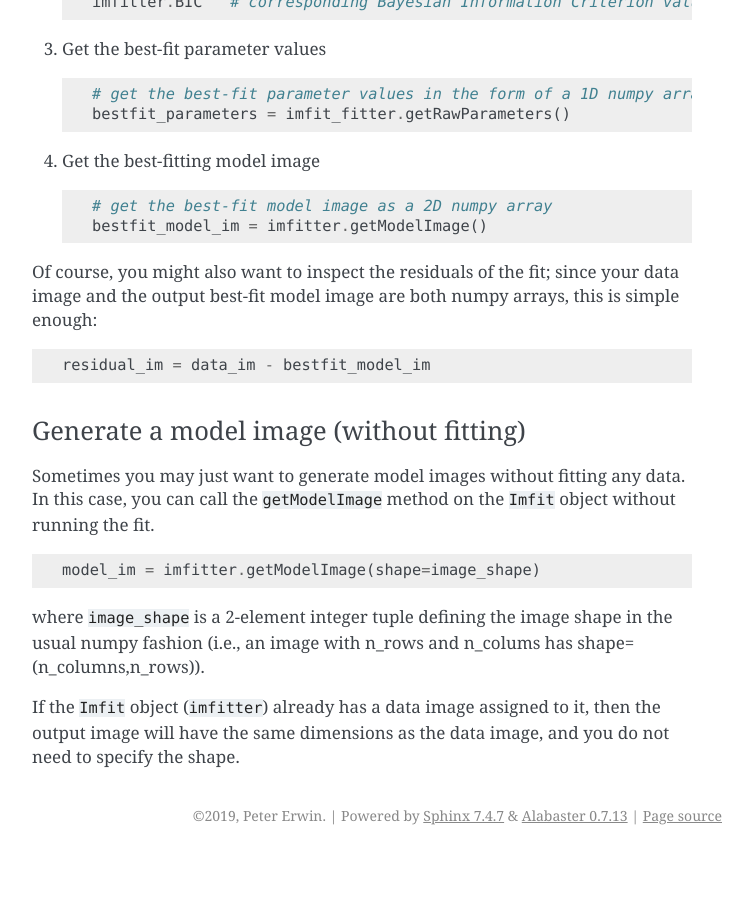
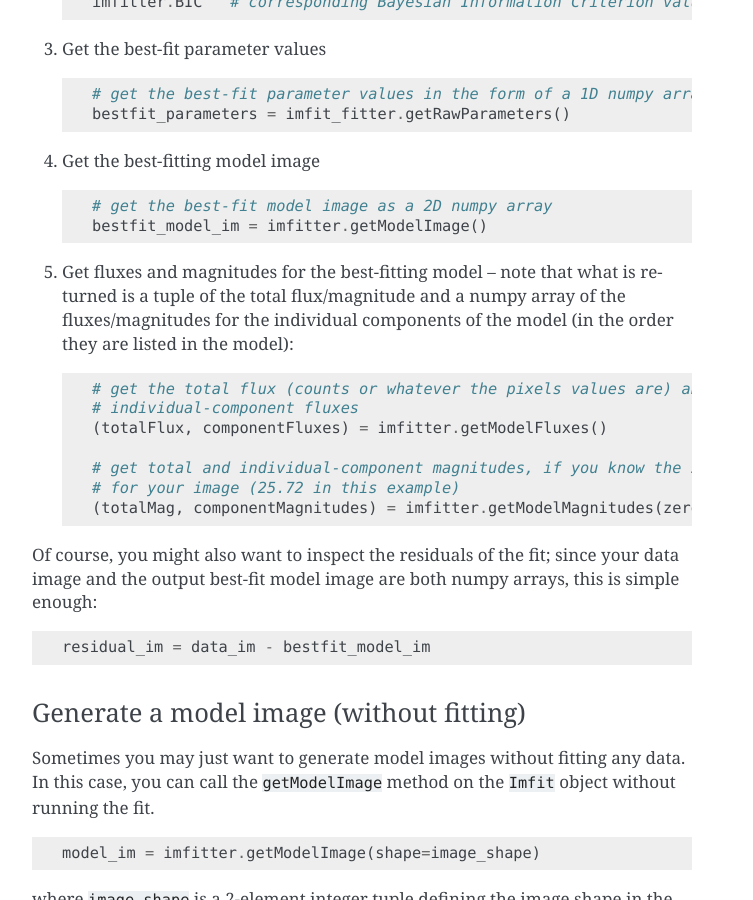
Before and after one commit to perwin/pyimfit, a Sphinx documentation site: the page built from docs/overview.rst, in a window 1280 px wide and 900 px high, scrolled down 4472 px. Shown: the whole window, without its empty margins (388-1141 px from the left). Built offline with Sphinx 7.4.7, drawn with Linux system fonts in a browser that asks for light colours; before the commit the page ends 5327 px from its top, so only the background shows below that.

Commit message:
Updated docs with info about how to get model fluxes/magnitudes.
Added functionSetList() method to ModelDescription class.

```diff
--- a/docs/overview.rst
+++ b/docs/overview.rst
@@ -260,6 +260,21 @@ fit finishes:
             # get the best-fit model image as a 2D numpy array
             bestfit_model_im = imfitter.getModelImage()
 
+5. Get fluxes and magnitudes for the best-fitting model -- note that
+   what is returned is a tuple of the total flux/magnitude and a numpy
+   array of the fluxes/magnitudes for the individual components of the
+   model (in the order they are listed in the model):
+
+   ::
+
+            # get the total flux (counts or whatever the pixels values are) and the
+            # individual-component fluxes
+            (totalFlux, componentFluxes) = imfitter.getModelFluxes()
+
+            # get total and individual-component magnitudes, if you know the zero point
+            # for your image (25.72 in this example)
+            (totalMag, componentMagnitudes) = imfitter.getModelMagnitudes(zeroPoint=25.72)
+
 Of course, you might also want to inspect the residuals of the fit;
 since your data image and the output best-fit model image are both numpy
 arrays, this is simple enough:
```
Also changed, not shown: docs/overview.md (+12 -0 lines), 2 other files.
